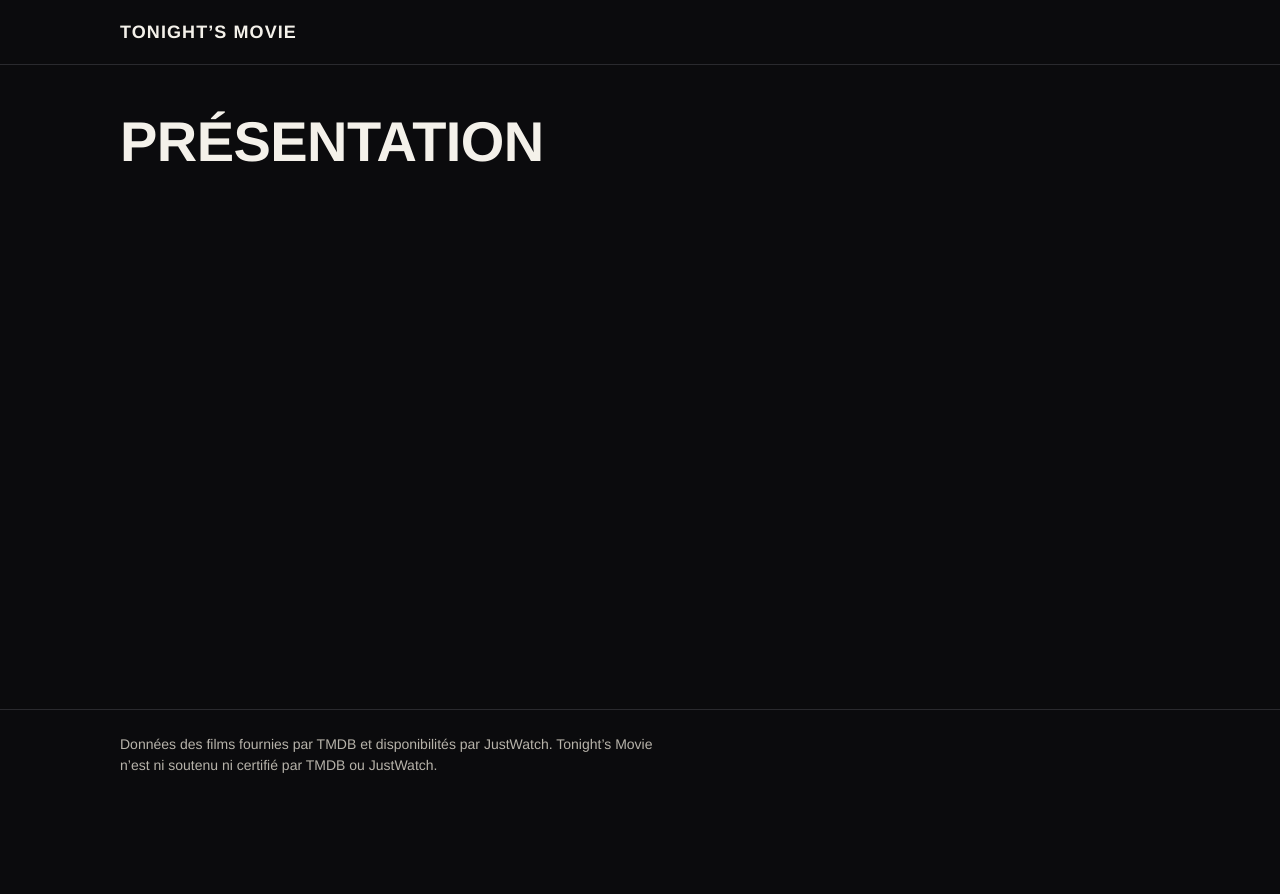
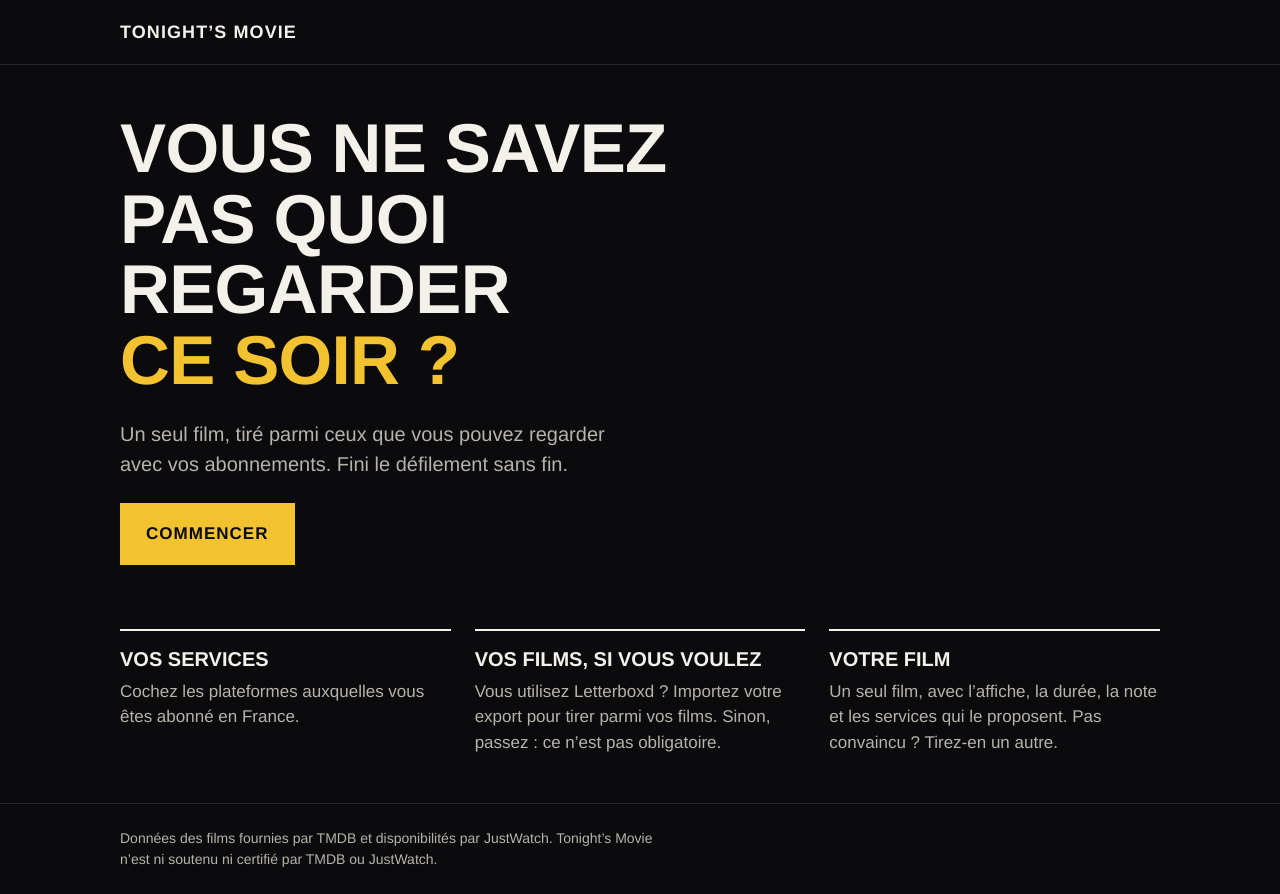
Before and after one commit to tblt-gr/tonight-movie, a Next.js app: page / in a window 1280 px wide. Before the commit the page ends 800 px from the top, so only its background shows below. Built offline with nearby package versions, Linux system fonts and the light colour scheme; a web font is replaced by a local one.

Commit message:
feat: write the presentation page and its redirect rule (#34)

```diff
--- a/app/base.css
+++ b/app/base.css
@@ -664,6 +664,54 @@ input:focus-visible + .service-tile {
   letter-spacing: 0.04em;
   color: var(--text);
 }
+.home-hero {
+  display: grid;
+  gap: var(--s5);
+  justify-items: start;
+}
+.page .home-hero h1 {
+  max-width: 16ch;
+  font-size: clamp(34px, 5.4vw, 78px);
+}
+.home-hero .button {
+  text-decoration: none;
+}
+.home-accent {
+  white-space: nowrap;
+  color: var(--live);
+}
+.home-lead {
+  margin: 0;
+  max-width: 44ch;
+  font-size: 20px;
+  color: var(--muted);
+}
+.home-steps {
+  display: grid;
+  grid-template-columns: repeat(3, minmax(0, 1fr));
+  gap: var(--s5);
+  margin: var(--s8) 0 0;
+  padding: 0;
+  list-style: none;
+}
+.home-steps li {
+  display: grid;
+  gap: var(--s2);
+  align-content: start;
+  padding-top: var(--s4);
+  border-top: 2px solid var(--text);
+}
+.home-steps h2 {
+  margin: 0;
+  font-size: 20px;
+  font-weight: 700;
+  line-height: 1.2;
+  text-transform: uppercase;
+}
+.home-steps p {
+  margin: 0;
+  color: var(--muted);
+}
 @media (max-width: 720px) {
   .shell {
     width: calc(100% - 32px);
@@ -684,8 +732,13 @@ input:focus-visible + .service-tile {
   }
   .services > .button,
   .reset .button,
-  .dialog > .button {
+  .dialog > .button,
+  .home-hero .button {
     justify-self: stretch;
+  }
+  .home-steps {
+    grid-template-columns: minmax(0, 1fr);
+    margin-top: var(--s7);
   }
 }
 @media (prefers-reduced-motion: reduce) {
--- a/app/page.tsx
+++ b/app/page.tsx
@@ -1,5 +1,52 @@
-export const metadata = { title: "Présentation — Tonight’s Movie" };
+import type { Metadata } from "next";
+import Link from "next/link";
+import { HomeRedirect } from "@/components/HomeRedirect";
+
+export const metadata: Metadata = {
+  title: "Tonight’s Movie — Un seul film pour ce soir",
+  description:
+    "Vous ne savez pas quoi regarder ce soir ? Indiquez vos plateformes en France et laissez le hasard choisir un film que vous pouvez lancer maintenant.",
+};
+
+const steps = [
+  {
+    title: "Vos services",
+    text: "Cochez les plateformes auxquelles vous êtes abonné en France.",
+  },
+  {
+    title: "Vos films, si vous voulez",
+    text: "Vous utilisez Letterboxd ? Importez votre export pour tirer parmi vos films. Sinon, passez : ce n’est pas obligatoire.",
+  },
+  {
+    title: "Votre film",
+    text: "Un seul film, avec l’affiche, la durée, la note et les services qui le proposent. Pas convaincu ? Tirez-en un autre.",
+  },
+];
 
 export default function HomePage() {
-  return <h1>Présentation</h1>;
+  return (
+    <>
+      <HomeRedirect />
+      <section className="home-hero" aria-labelledby="home-title">
+        <h1 id="home-title">
+          Vous ne savez pas quoi regarder <span className="home-accent">ce soir ?</span>
+        </h1>
+        <p className="home-lead">
+          Un seul film, tiré parmi ceux que vous pouvez regarder avec vos abonnements. Fini le
+          défilement sans fin.
+        </p>
+        <Link className="button primary" href="/reglages">
+          Commencer
+        </Link>
+      </section>
+      <ol className="home-steps" aria-label="Comment ça marche">
+        {steps.map((step) => (
+          <li key={step.title}>
+            <h2>{step.title}</h2>
+            <p>{step.text}</p>
+          </li>
+        ))}
+      </ol>
+    </>
+  );
 }
--- /dev/null
+++ b/components/HomeRedirect.tsx
@@ -0,0 +1,16 @@
+"use client";
+
+import { useRouter } from "next/navigation";
+import { useEffect } from "react";
+import { homeRedirectTarget } from "@/lib/home";
+import { loadSettings } from "@/lib/storage/settings";
+
+/** Sends a returning visitor (at least one saved service) to the draw, unless `?intro` is set. */
+export function HomeRedirect() {
+  const router = useRouter();
+  useEffect(() => {
+    const target = homeRedirectTarget(loadSettings().services, window.location.search);
+    if (target) router.replace(target);
+  }, [router]);
+  return null;
+}
--- /dev/null
+++ b/lib/home.ts
@@ -0,0 +1,5 @@
+/** Returns where `/` must send the visitor, or `null` to keep the presentation. */
+export function homeRedirectTarget(services: readonly string[], search: string) {
+  if (new URLSearchParams(search).has("intro")) return null;
+  return services.length > 0 ? "/tirage" : null;
+}
```
Also changed, not shown: 1 other file (tests, documents, lock files or other folders).
